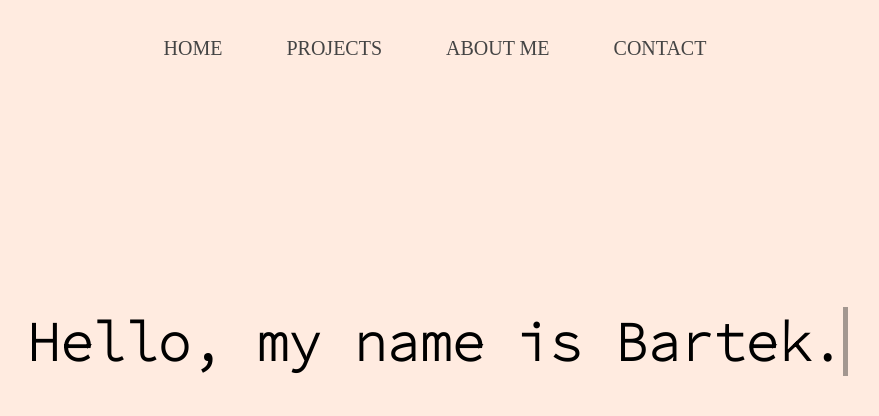
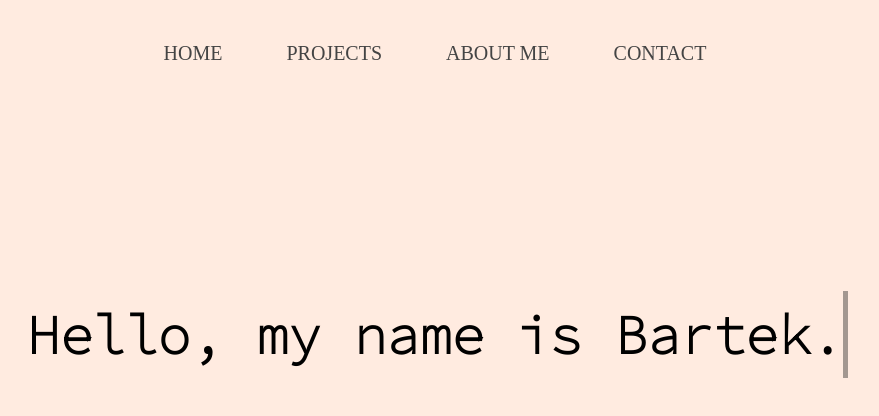
Before and after one commit to bertL09/bd_portfolio, a plain HTML site: page index.html in a window 1280 px wide. Shown: the whole page, without its empty margins (205-1084 px from the left). Drawn offline with nearby package versions, Linux system fonts and the light colour scheme; a web font is replaced by a local one.

Commit message:
Update style.css

```diff
--- a/style.css
+++ b/style.css
@@ -12,19 +12,18 @@ body {
   margin          : 0;
   place-items     : center;
   place-content   : center;
-  /* line-height  : 1.6; */
+  line-height     : 1.6;
   height          : 100vh;
 }
 
 .background {
-  width               : 100%;
-  height              : 100%;
-  background          : var(--bg-color);
-  overflow            : scroll;
-  height              : 100vh;
-  scroll-snap-type    : mandatory;
-  scroll-snap-points-y: repeat(100vh);
-  scroll-snap-type    : y mandatory;
+  width           : 100%;
+  height          : 100%;
+  background      : var(--bg-color);
+  overflow-y      : scroll;
+  scroll-behavior : smooth;
+  scroll-snap-type: y mandatory;
+
 }
 
 
```
